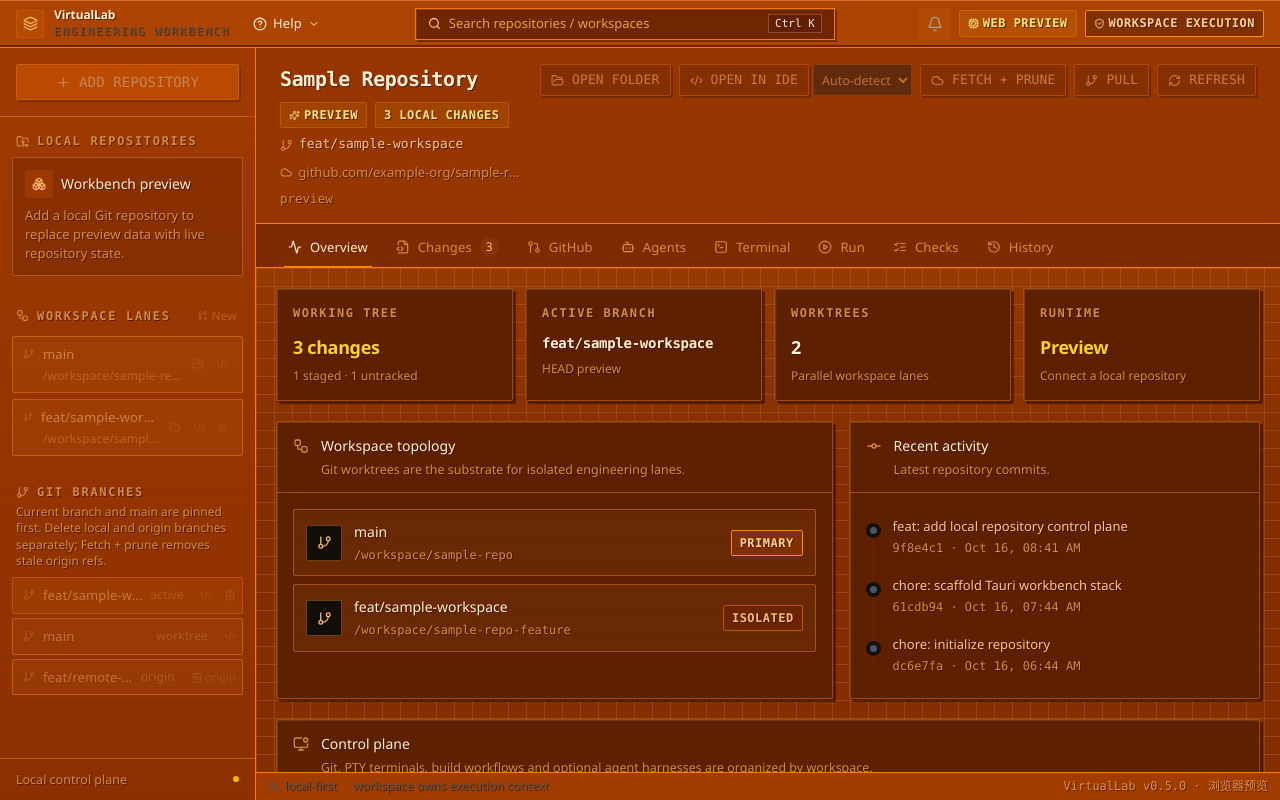
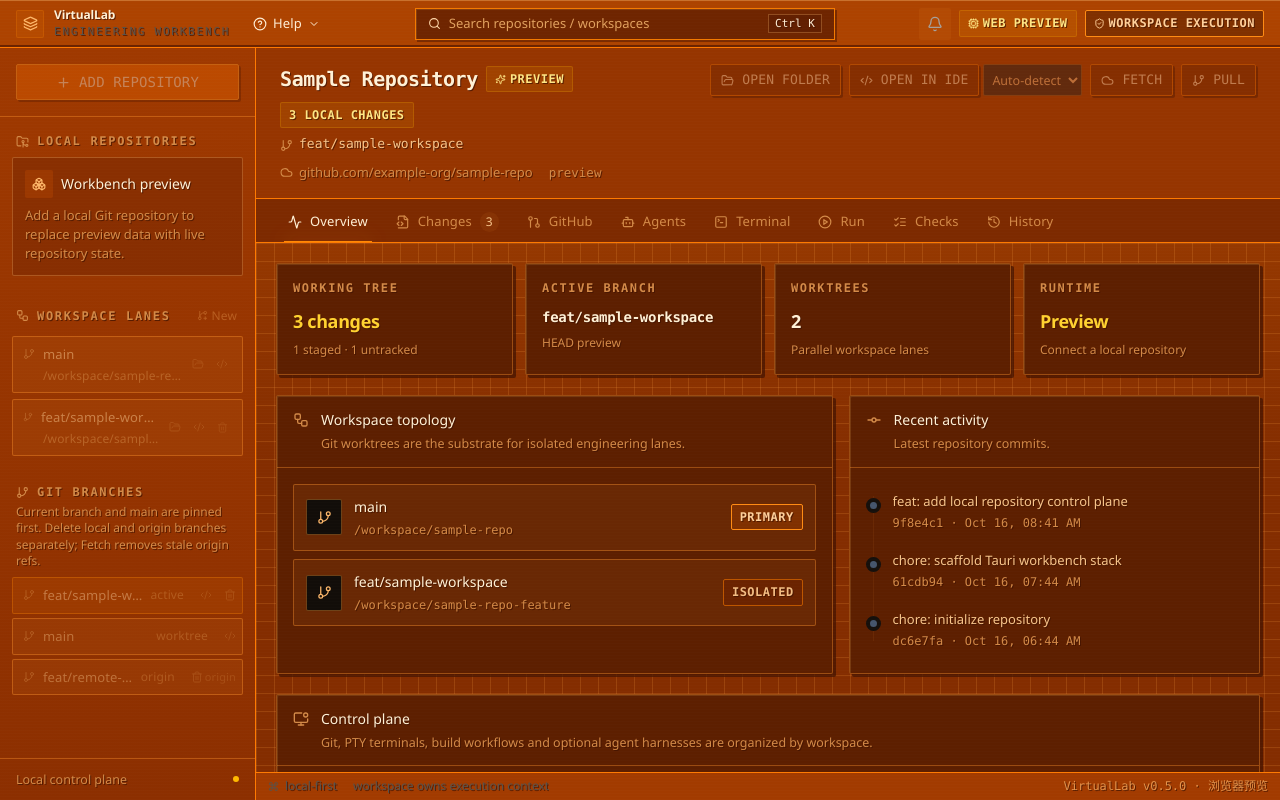
Before and after one commit to magic-alt/virtuallab, a React (Vite) app: page / in a window 1280 px wide. Built offline with nearby package versions, Linux system fonts and the light colour scheme.

Commit message:
ui: simplify Fetch and rely on automatic workspace refresh
Keep fetch pruning enabled by default, remove the workspace header Refresh control, and update help, documentation and regression coverage for built-in refresh behavior.

```diff
--- a/scripts/acceptance.mjs
+++ b/scripts/acceptance.mjs
@@ -75,7 +75,7 @@ console.log("[ ] Add repository opens the native folder picker and loads the sel
 console.log("[ ] Search filters repository/workspace lanes; Ctrl+K focuses it; Escape/clear resets it.");
 console.log("[ ] New Workspace creates an isolated branch/worktree; selecting it changes active workspace.");
 console.log("[ ] Remove Workspace refuses the primary worktree; clean worktrees remove normally, while dirty worktrees require a second native Force remove confirmation. Cancel preserves files and selection; stale preflight is rejected.");
-console.log("[ ] Refresh reloads Git state.");
+console.log("[ ] Header shows Fetch (prunes stale origin refs by default) and no Refresh button. File edits, external Git metadata changes and in-app Git operations refresh local Git state automatically.");
 console.log("[ ] Open in IDE: Auto and each installed fixed editor open the selected repository/worktree in a new window. macOS Zed works without installing its CLI in PATH. Unavailable or immediately failing launchers show an error.");
 console.log("[ ] Windows Open folder opens the selected repository/worktree (not Documents), including paths with spaces/Unicode and UNC shares. Test both repository and worktree row actions.");
 console.log("[ ] Footer shows the running executable's Git commit/dirty marker. Click it to inspect full commit, branch, UTC build time and Debug/Release; workspace switches do not change this record. Browser preview and missing Git metadata are explicit.");
--- a/src/features/help/guideContent.ts
+++ b/src/features/help/guideContent.ts
@@ -77,7 +77,7 @@ export const guidePages: GuidePage[] = [
         { type: "table", columns: ["区域", "看到什么", "常见操作"], rows: [
           ["顶部菜单栏", "VirtualLab、Help → 使用文档、搜索框、Native/Web preview", "从应用菜单打开离线手册，不切换工作区"],
           ["左侧栏", "Local repositories、Workspace lanes、Git branches", "导入项目、切换 worktree / 分支"],
-          ["工作区头部", "仓库、当前分支、远端、HEAD、洁净状态", "Open in IDE、Fetch + prune、Pull、Refresh"],
+          ["工作区头部", "仓库、当前分支、远端、HEAD、洁净状态", "Open in IDE、Fetch、Pull；Git 状态自动刷新"],
           ["功能标签", "Overview / Changes / GitHub / Agents / Terminal / Run / Checks / History", "在同一工作区切换任务（不包含文档入口）"],
           ["底部状态栏", "本地执行边界、应用版本与构建 Git 提交", "点击版本查看提交号、分支、编译时间和修改标记，确认当前程序来源"],
         ] },
@@ -121,12 +121,12 @@ export const guidePages: GuidePage[] = [
         { type: "callout", tone: "note", title: "没有检出的分支不能直接打开目录", text: "Git branch 只有引用，没有专属文件夹。请先检出分支或新建 Worktree；Open in IDE 不会自行 checkout、stash 或更改已有文件。找不到编辑器时请安装应用或配置 CLI/PATH；Windows 的 Zed CLI 一般位于 %LOCALAPPDATA%\\Programs\\Zed\\bin\\zed.exe。Auto 依据受支持的 VISUAL/EDITOR 配置和本机安装进行检测，并非使用资源管理器打开文件夹。" },
       ] },
       { id: "remote", title: "切换与管理本地 / origin 分支", blocks: [
-        { type: "text", text: "侧边栏把当前分支和 main 优先显示。点击分支：若已由另一 Worktree 占用，会打开对应工作区，而不是强行重复检出。Fetch + prune 仅同步远端引用并清理已消失的 remote-tracking refs；Pull 仅进行快进更新。" },
+        { type: "text", text: "侧边栏把当前分支和 main 优先显示。点击分支：若已由另一 Worktree 占用，会打开对应工作区，而不是强行重复检出。Fetch 默认带 prune，仅同步远端引用并清理已消失的 remote-tracking refs；Pull 仅进行快进更新。" },
         { type: "table", columns: ["动作", "影响范围", "注意"], rows: [
           ["Switch", "当前 worktree 中的本地分支", "未跟踪文件冲突或脏状态可能阻止切换"],
           ["Delete local", "本地已合并且未占用的分支", "保护 main/master 和占用中的分支，需确认"],
           ["Delete origin", "远端 origin 分支", "独立确认，不自动删除本地分支；保护默认分支"],
-          ["Fetch + prune", "本地的远端跟踪信息", "不会自动合并工作文件"],
+          ["Fetch", "本地的远端跟踪信息", "不会自动合并工作文件"],
         ] },
       ] },
     ],
@@ -366,7 +366,7 @@ export const guidePages: GuidePage[] = [
         { type: "table", columns: ["现象", "原因与处理"], rows: [
           ["分支切不过去", "检查是否被另一 worktree 占用，或未跟踪文件可能被覆盖。先检查 git status。"],
           ["删除分支按钮禁用", "当前分支、main/master、被其他 worktree 使用的分支受保护；删除仍需确认。"],
-          ["远端分支仍显示", "Fetch + prune 更新远端跟踪信息；删除 origin 分支与删除本地分支是两个动作。"],
+          ["远端分支仍显示", "Fetch 更新远端跟踪信息；删除 origin 分支与删除本地分支是两个动作。"],
           ["GitHub 数据不可用", "检查 gh --version、gh auth status、origin URL 与网络；本地 Changes 不受影响。"],
           ["Review draft 显示 stale", "HEAD 已变化；重新加载 Diff 并确认草稿是否仍然适用。"],
         ] },
--- a/src/features/shell/WorkbenchShell.tsx
+++ b/src/features/shell/WorkbenchShell.tsx
@@ -301,7 +301,7 @@ export function WorkbenchShell() {
         })
         .catch(() => {
           // A watcher read may race an external Git operation. Keep the last
-          // valid snapshot and leave diagnostic errors to explicit Refresh.
+          // valid snapshot; subsequent watcher events retry the inspection.
         })
         .finally(() => {
           statusLoadsRef.current.delete(key);
@@ -831,11 +831,6 @@ export function WorkbenchShell() {
             onOpenFolder={() => {
               if (activeRepository && workspaceReady) void openFolder(snapshot.root, activeRepository.path);
             }}
-            onRefresh={() => {
-              setError(null);
-              const path = activePathRef.current;
-              if (path) void loadSnapshot(path).catch(() => undefined);
-            }}
           />
 
           <WorkspaceContent
--- a/src/features/sidebar/ProjectSidebar.tsx
+++ b/src/features/sidebar/ProjectSidebar.tsx
@@ -242,7 +242,7 @@ export function ProjectSidebar({
         <div className="mt-7">
           <SectionLabel icon={<GitBranch size={13} />} label="Git branches" />
           <p className="mt-1 px-1 text-[10px] leading-4 text-slate-600">
-            Current branch and main are pinned first. Delete local and origin branches separately; Fetch + prune removes stale origin refs.
+            Current branch and main are pinned first. Delete local and origin branches separately; Fetch removes stale origin refs.
           </p>
           <div className="mt-2 space-y-1">
             {visibleBranches.map((branch) => {
--- a/src/features/workspace/WorkspaceHeader.tsx
+++ b/src/features/workspace/WorkspaceHeader.tsx
@@ -4,7 +4,6 @@ import {
   Code2,
   FolderOpen,
   GitBranch,
-  RefreshCw,
   Sparkles,
 } from "lucide-react";
 import { Badge } from "@/components/ui/Badge";
@@ -18,7 +17,6 @@ interface Props {
   isPreview: boolean;
   loading: boolean;
   gitBusy: boolean;
-  onRefresh: () => void;
   onOpenFolder: () => void;
   editor: ExternalEditor;
   onEditorChange: (editor: ExternalEditor) => void;
@@ -32,7 +30,6 @@ export function WorkspaceHeader({
   isPreview,
   loading,
   gitBusy,
-  onRefresh,
   onOpenFolder,
   editor,
   onEditorChange,
@@ -122,7 +119,7 @@ export function WorkspaceHeader({
             title="Fetch origin and prune deleted remote-tracking branches"
           >
             <Cloud size={13} />
-            Fetch + prune
+            Fetch
           </Button>
           <Button
             disabled={
@@ -137,15 +134,6 @@ export function WorkspaceHeader({
             <GitBranch size={13} />
             Pull
           </Button>
-          <Button
-            disabled={isPreview || loading || gitBusy}
-            onClick={onRefresh}
-            variant="outline"
-            size="sm"
-          >
-            <RefreshCw size={13} className={loading ? "animate-spin" : undefined} />
-            Refresh
-          </Button>
         </div>
       </div>
     </header>
--- a/src/lib/backend.ts
+++ b/src/lib/backend.ts
@@ -98,7 +98,7 @@ export async function deleteLocalBranchAfterConfirmation(
   const confirmed = await confirm(
     `Delete the LOCAL branch "${branch}"?\n\n` +
       "This does not delete a branch on GitHub. Git will refuse to delete a branch with unmerged commits. " +
-      "Stale origin branches are removed with Fetch + prune.",
+      "Stale origin branches are removed with Fetch.",
     {
       title: "Delete local Git branch",
       kind: "warning",
```
Also changed, not shown: 5 other files (tests, documents, lock files or other folders).
